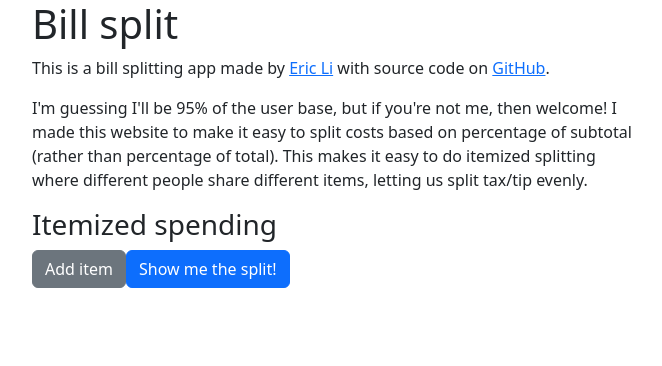
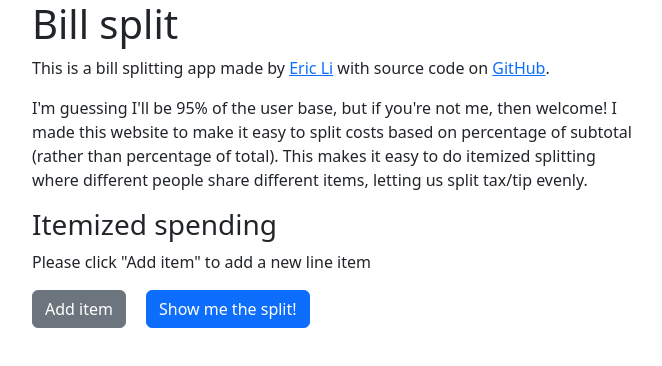
Before and after one commit to erichli1/billsplit, a React (Create React App) app: page / in a window 1280 px wide. Both pictures are taken after typing "5", "Sample" into the empty fields and a click on the button "Move to itemized costs". Shown: the top 366 px of the page, without its empty margins (308-970 px from the left). Built offline with nearby package versions, Linux system fonts and the light colour scheme.

Commit message:
Clean up add item button UX

```diff
--- a/src/ItemizedSpending.js
+++ b/src/ItemizedSpending.js
@@ -8,12 +8,13 @@ function ItemizedSpending(props) {
   return (
     <div>
       <h3>Itemized spending</h3>
+      <p>Please click "Add item" to add a new line item</p>
       <Form onSubmit={props.handleSubmit}>
         <Container>
           {props.itemList}
         </Container>
         <Button variant="secondary" onClick={props.addItem}>Add item</Button>
-        <Button variant="primary" type="submit">
+        <Button variant="primary" type="submit" style={{marginLeft: 20 }}>
           Show me the split!
         </Button>
       </Form>
```
